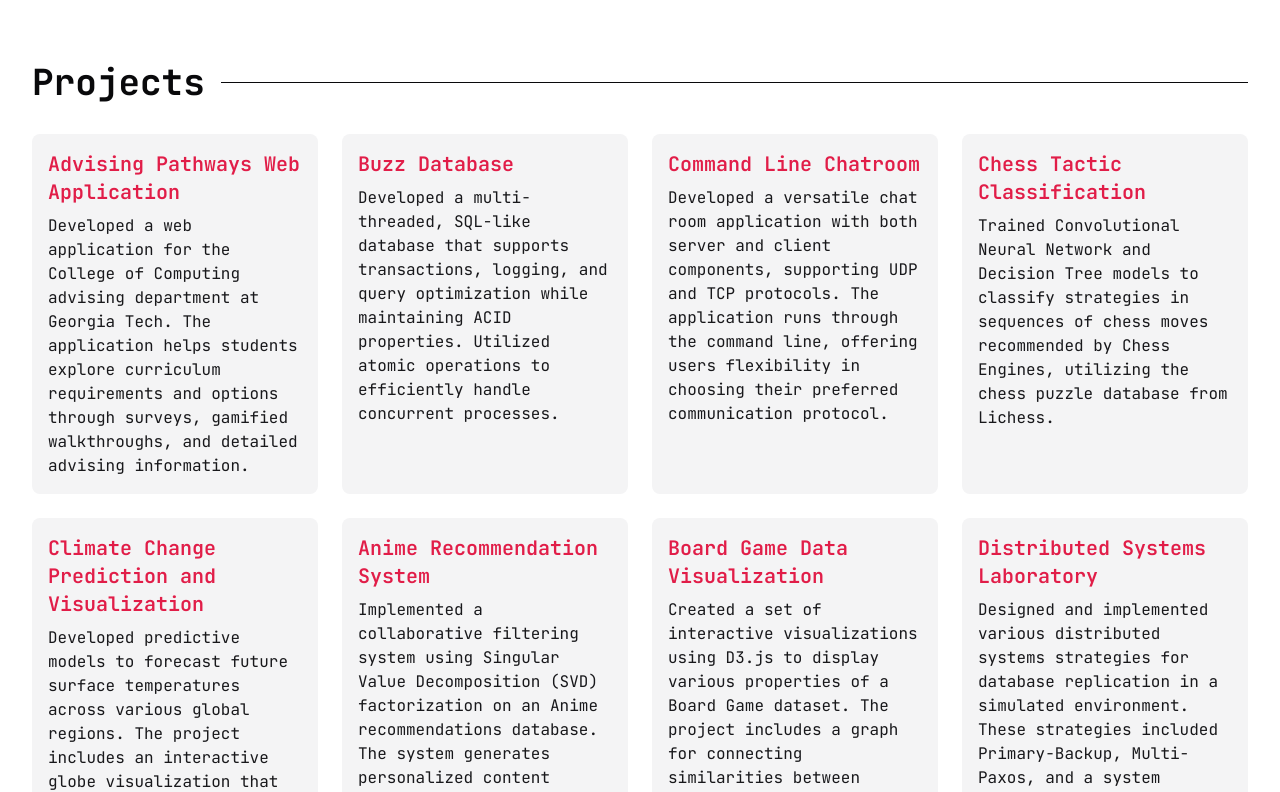
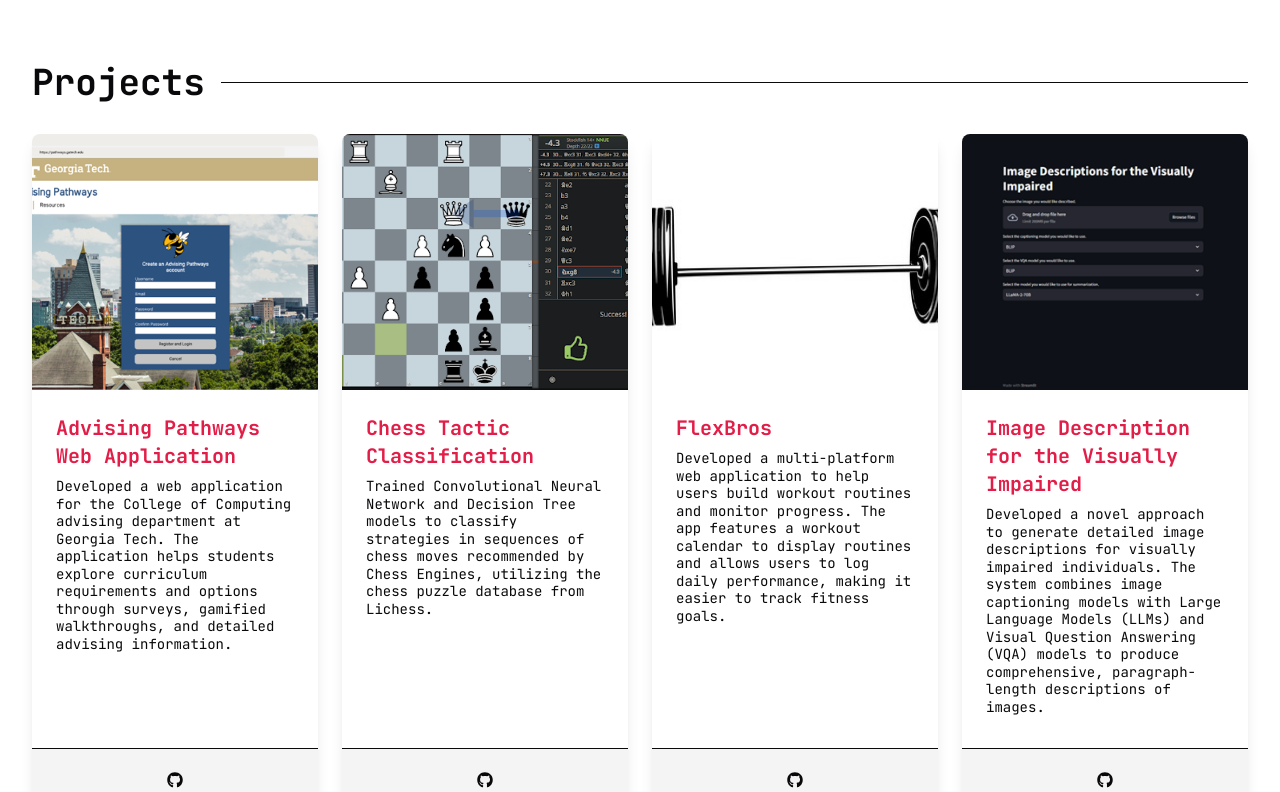
Before and after one commit to kevin-pietruszka/web-portfolio, a Next.js app: page / in a window 1280 px wide. Shown: the part 1200-1992 px from the top of the page. Built offline with nearby package versions, Linux system fonts and the light colour scheme.

Commit message:
change project section to display featured

```diff
--- a/components/Projects.tsx
+++ b/components/Projects.tsx
@@ -1,14 +1,14 @@
 import SectionBreak from "./util/SectionBreak";
-import ProjectCard from "./projects/ProjectCard";
-import { projects } from "@/lib/constants";
+import { featured_projects } from "@/lib/constants";
+import FeaturedProjectCard from "./projects/FeaturedProjectCard";
 
 export default function Projects() {
   return (
     <section id="projects" className="container mx-auto h-full p-8">
       <SectionBreak header="Projects"></SectionBreak>
-      <div className="grid grid-cols-1 md:grid-cols-2 lg:grid-cols-3 xl:grid-cols-4 gap-6">
-          {projects.map((project, index) => (
-            <ProjectCard key={index} project={project} />
+      <div className="grid grid-cols-1 md:grid-cols-2 xl:grid-cols-4 gap-6">
+          {featured_projects.map((project, index) => (
+            <FeaturedProjectCard key={index} project={project} />
           ))}
         </div>
     </section>
```
